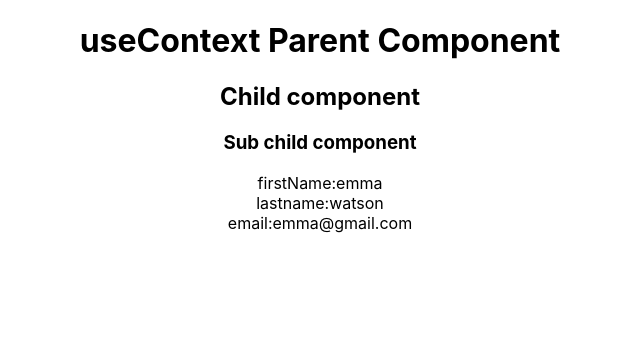
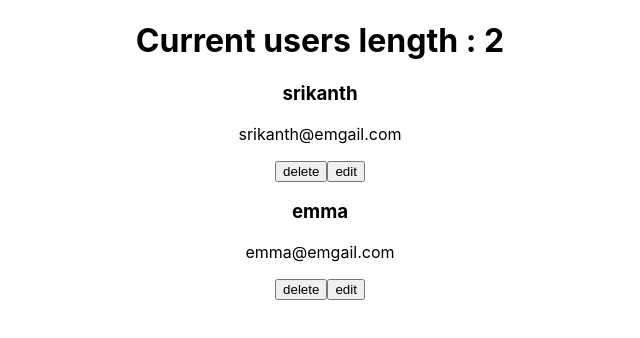
Before and after one commit to racharlasrikanth/react-full-course, a React (Create React App) app: page / in a window 1280 px wide. Shown: the top 338 px of the page, without its empty margins (320-960 px from the left). Built offline with nearby package versions, Linux system fonts and the light colour scheme.

Commit message:
useReducer ex1 done

```diff
--- /dev/null
+++ b/src/4-useReducer/final/1-useRedcuer-basics.js
@@ -0,0 +1,62 @@
+import React, { useReducer } from "react";
+import { isDOMComponent } from "react-dom/test-utils";
+
+const reducer = (state, action) => {
+  if (action.type === "DELETE_PERSON") {
+    const newPersons = state.data.filter((eachPerson) => {
+      return eachPerson.id !== action.payload;
+    });
+    return {
+      ...state,
+      data: newPersons,
+      length: state.length - 1,
+    };
+  }
+
+  return state;
+};
+
+const Final = () => {
+  const initialState = {
+    data: [
+      { id: "23432423", firstName: "srikanth", email: "srikanth@emgail.com" },
+      { id: "rer3", firstName: "emma", email: "emma@emgail.com" },
+    ],
+    length: 2,
+  };
+
+  const [state, dispatch] = useReducer(reducer, initialState);
+
+  const handleDelete = (id) => {
+    dispatch({
+      type: "DELETE_PERSON",
+      payload: id,
+    });
+  };
+
+  const handleEdit = (id) => {
+    dispatch({
+      type: "UPDATE_PERSON",
+      payload: id,
+    });
+  };
+
+  return (
+    <div>
+      <h1>Current users length : {state.length}</h1>
+      {state.data.map((eachItem) => {
+        const { id, firstName, email } = eachItem;
+        return (
+          <div key={id}>
+            <h3>{firstName}</h3>
+            <p>{email}</p>
+            <button onClick={() => handleDelete(id)}>delete</button>
+            <button onClick={() => handleEdit(id)}>edit</button>
+          </div>
+        );
+      })}
+    </div>
+  );
+};
+
+export default Final;
--- a/src/App.js
+++ b/src/App.js
@@ -1,5 +1,5 @@
 import React from "react";
-import Final from "./3-useContext/final/1-useContext-basics";
+import Final from "./4-useReducer/final/1-useRedcuer-basics";
 
 function App() {
   return (
```
Also changed, not shown: src/4-useReducer/starter/1-useRedcuer-basics.js (added).
